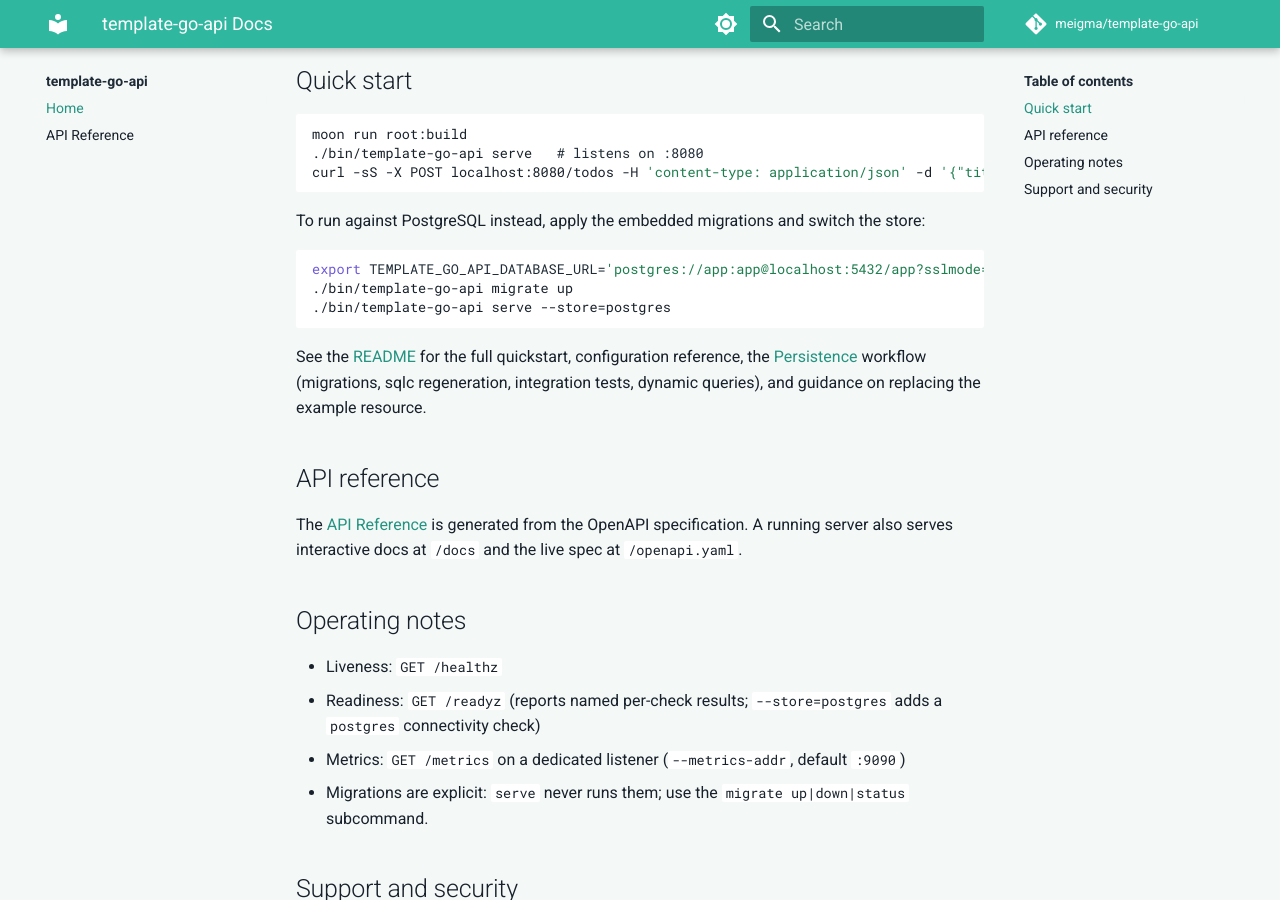
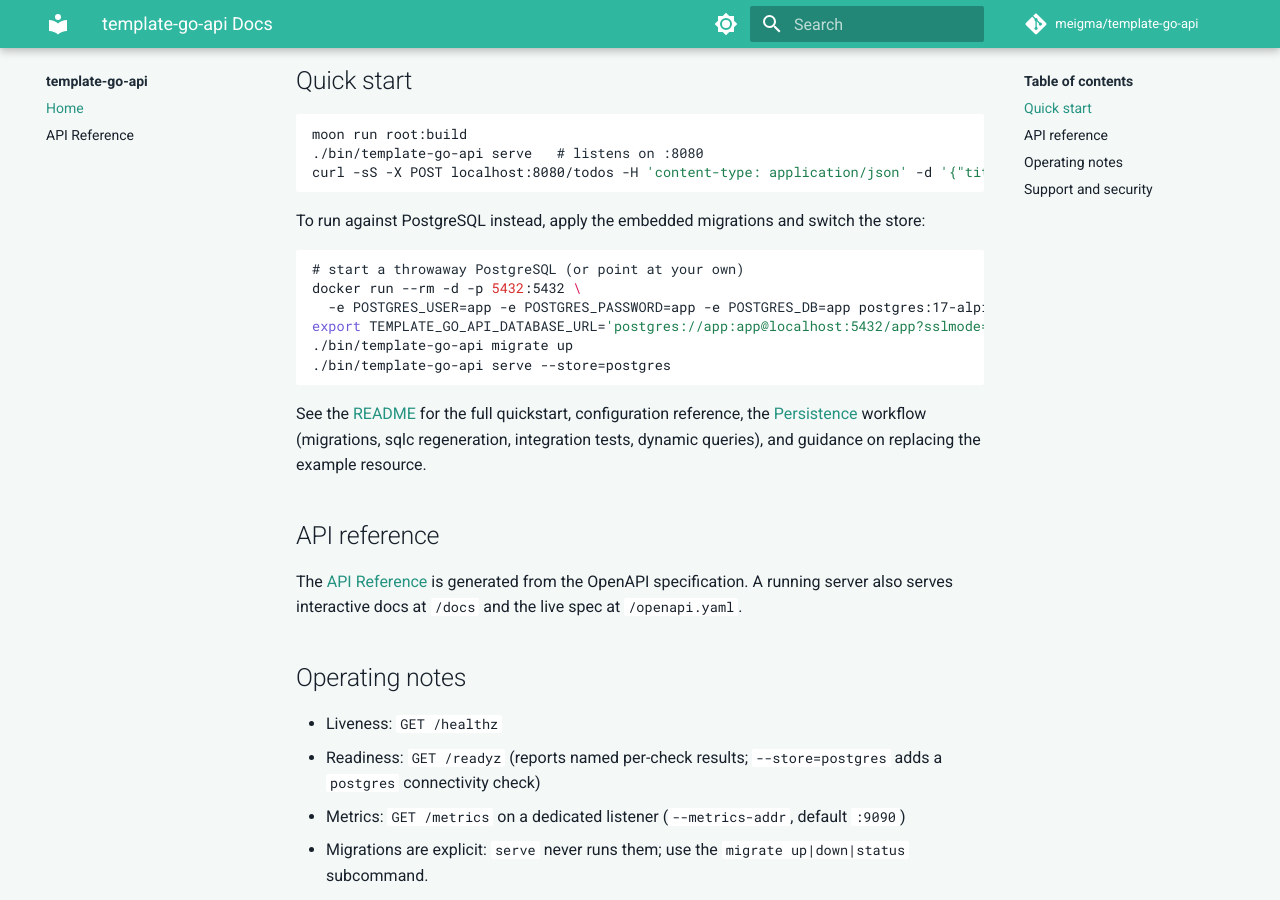
Before and after one commit to meigma/template-go-api, an MkDocs documentation site: the page built from docs/docs/index.md, in a window 1280 px wide and 900 px high, scrolled down 310 px. Built offline with MkDocs 1.6.1 and Material for MkDocs 9.7.7, drawn with Linux system fonts in a browser that asks for light colours; comment, search, counter and statistics services are not loaded.

Commit message:
docs(postgres): fix DELETE_ME dependency accuracy and quickstart consistency
sqlc and the goose CLI are Proto plugins, not go.mod deps; correct the trim-down
list and add the .golangci build-tags removal. Make the migrate URL consistent
and the docs PostgreSQL quickstart self-contained (show starting a DB).

````diff
--- a/docs/docs/index.md
+++ b/docs/docs/index.md
@@ -25,6 +25,9 @@
 store:
 
 ```sh
+# start a throwaway PostgreSQL (or point at your own)
+docker run --rm -d -p 5432:5432 \
+  -e POSTGRES_USER=app -e POSTGRES_PASSWORD=app -e POSTGRES_DB=app postgres:17-alpine
 export TEMPLATE_GO_API_DATABASE_URL='postgres://app:app@localhost:5432/app?sslmode=disable'
 ./bin/template-go-api migrate up
 ./bin/template-go-api serve --store=postgres
````
Also changed, not shown: DELETE_ME.md (+1 -1 lines), README.md.
